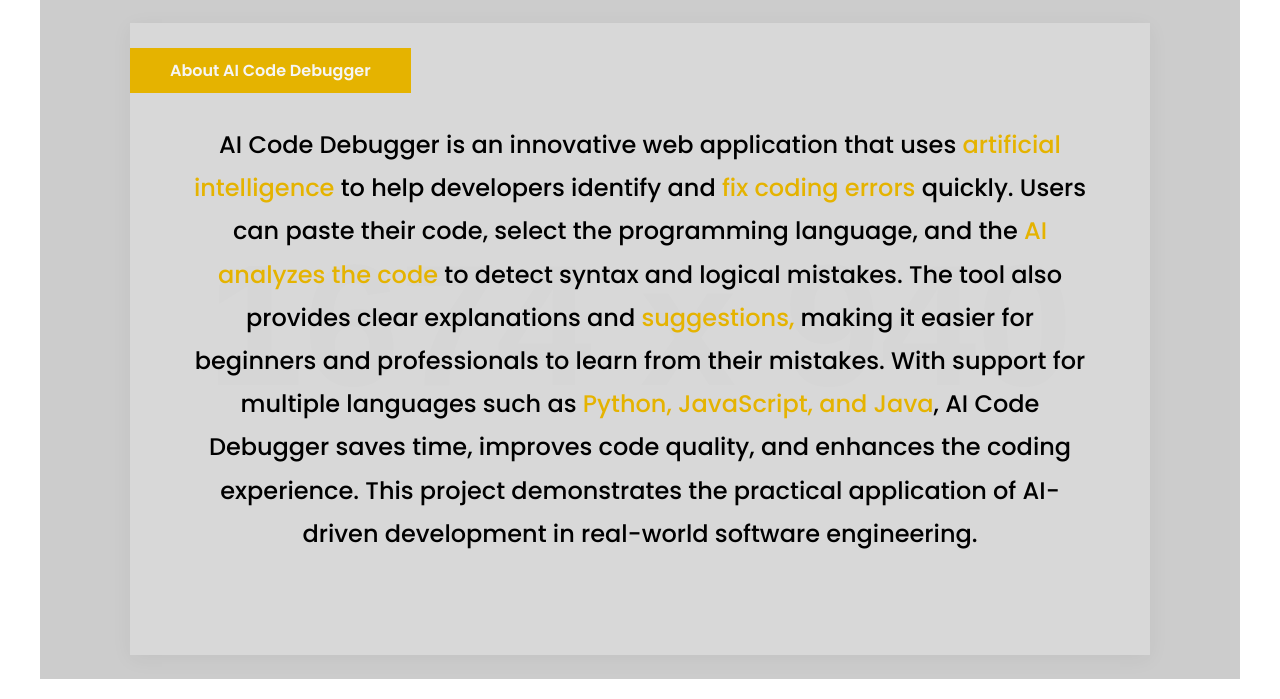
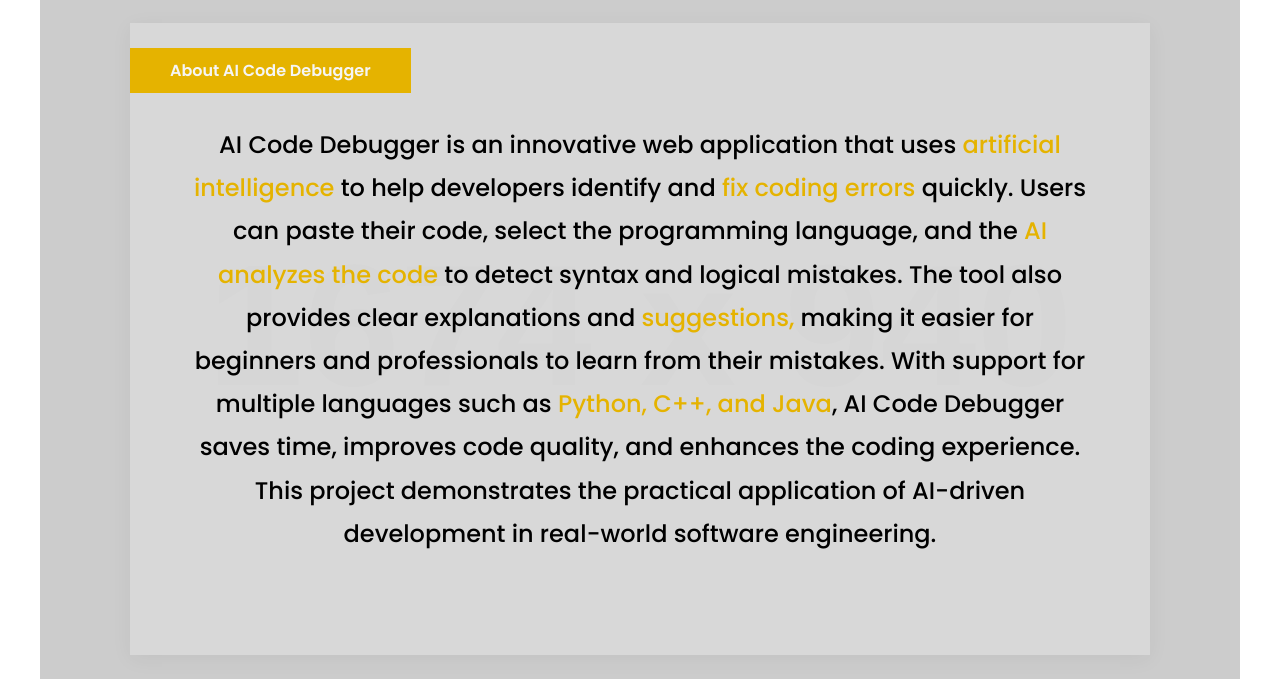
Before and after one commit to mariaferoz1204-cmyk/AIcodeCorrector, a Flask app: page /about in a window 1280 px wide. Shown: the part 111-810 px from the top of the page. Run offline with Flask 3, Linux system fonts and the light colour scheme; the visitor is signed in with stand-in values (Sample User, id 1); grey boxes labelled with a size stand in for pictures from a placeholder-image service; some libraries are stand-ins or nearby versions.

Commit message:
Changes in About.html file changes Javascript to C++

```diff
--- a/templates/about.html
+++ b/templates/about.html
@@ -32,7 +32,7 @@
         </div>
 
         <p class="content-text">
-          AI Code Debugger is an innovative web application that uses <span class="accent">artificial intelligence</span> to help developers identify and <span class="accent">fix coding errors</span> quickly. Users can paste their code, select the programming language, and the <span class="accent">AI analyzes the code</span> to detect syntax and logical mistakes. The tool also provides clear explanations and <span class="accent">suggestions,</span> making it easier for beginners and professionals to learn from their mistakes. With support for multiple languages such as <span class="accent">Python, JavaScript, and Java</span>, AI Code Debugger saves time, improves code quality, and enhances the coding experience. This project demonstrates the practical application of AI-driven development in real-world software engineering.
+          AI Code Debugger is an innovative web application that uses <span class="accent">artificial intelligence</span> to help developers identify and <span class="accent">fix coding errors</span> quickly. Users can paste their code, select the programming language, and the <span class="accent">AI analyzes the code</span> to detect syntax and logical mistakes. The tool also provides clear explanations and <span class="accent">suggestions,</span> making it easier for beginners and professionals to learn from their mistakes. With support for multiple languages such as <span class="accent">Python, C++, and Java</span>, AI Code Debugger saves time, improves code quality, and enhances the coding experience. This project demonstrates the practical application of AI-driven development in real-world software engineering.
         </p>
       </div>
     </div>
```
